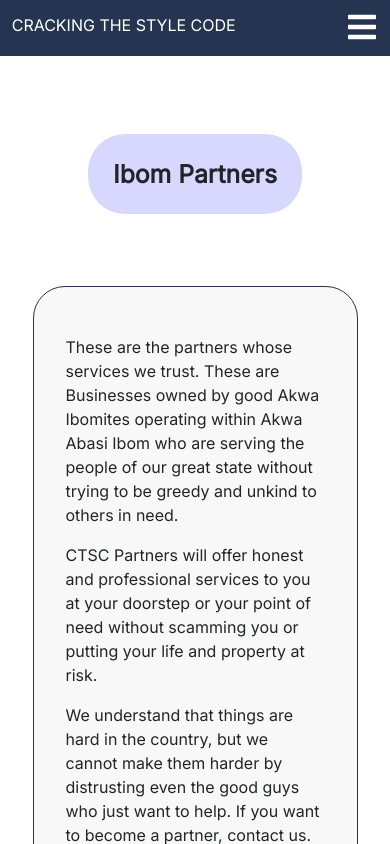
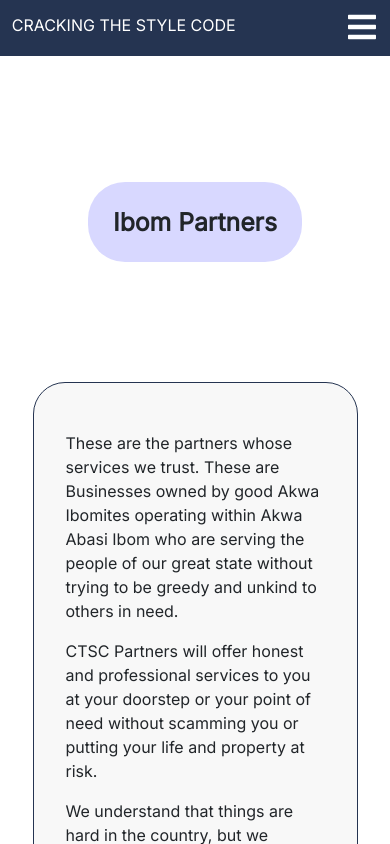
Before and after one commit to TheSaviourEking/ctsc, a React (Vite) app: page /partners in a window 390 px wide. Shown: the top 844 px of the page. Built offline with nearby package versions, Linux system fonts and the light colour scheme.

Commit message:
chore: update global styling

```diff
--- a/src/global.css
+++ b/src/global.css
@@ -89,3 +89,24 @@ a {
 .btn-tetiary:hover {
     color: #d9d9d9;
 }
+
+/* NEW RULE */
+.subpage-background {
+    min-height: unset !important;
+    height: unset !important;
+    padding: 9rem 0 !important;
+}
+
+@media screen and (max-width: 768px) {
+    /* .background-img {
+        height: 50vh;
+    } */
+}
+
+@media screen and (max-width: 992px) {
+    .subpage-background {
+        min-height: unset !important;
+        height: unset !important;
+        padding: 3rem 0 !important;
+    }
+}
```
